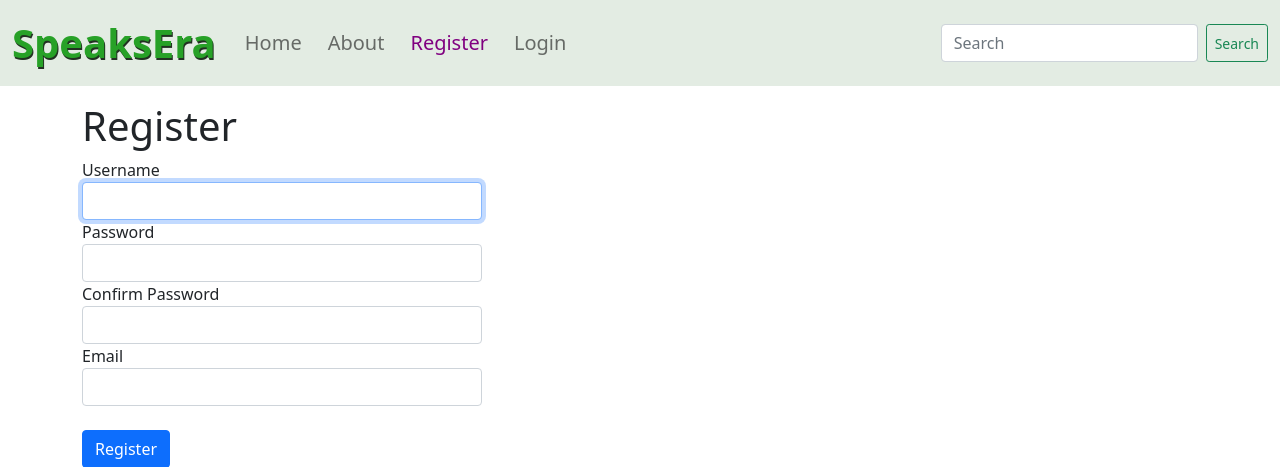
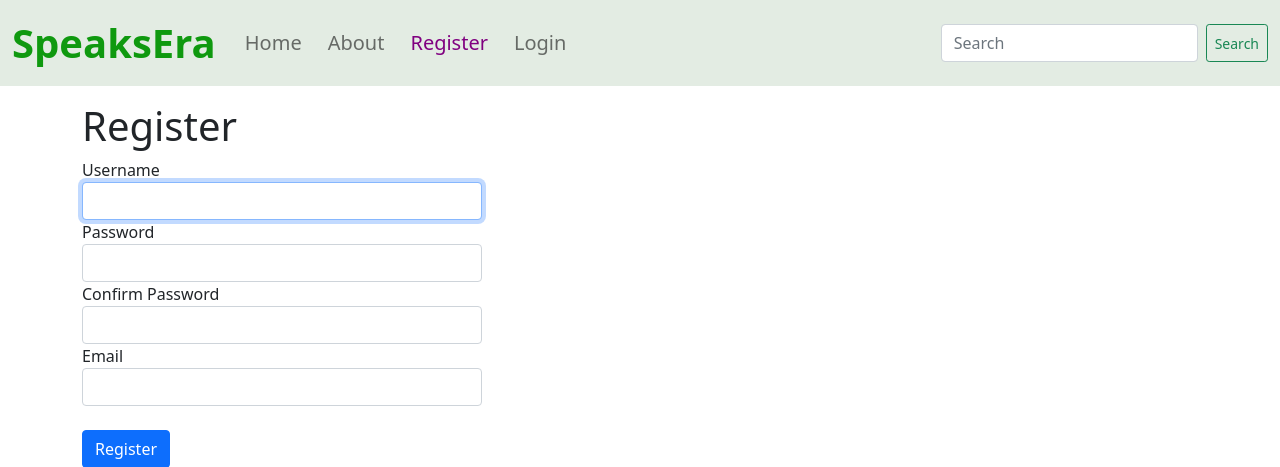
Before and after one commit to Rohitkumar15697/Speaking_blog_postgres, a Django app: page /account/register/ in a window 1280 px wide. Shown: the top 467 px of the page. Run offline with Django 3.2, Linux system fonts and the light colour scheme; some libraries are stand-ins or nearby versions.

Commit message:
speaksera

```diff
--- a/templates/base.html
+++ b/templates/base.html
@@ -54,7 +54,7 @@
 
     <nav class="navbar navbar-expand-lg navbar-light headernav" >
   <div class="container-fluid">
-    <a class='navbar-brand fs-1 fw-bold' style="color:rgb(39, 161, 39);text-shadow:1px 2px rgb(34, 49, 34);" href={{home}}>SpeaksEra</a>
+    <a class='navbar-brand fs-1 fw-bold' style="color:rgb(15, 153, 15);" href={{home}}>SpeaksEra</a>
     <button class="navbar-toggler" type="button" data-bs-toggle="collapse" data-bs-target="#navbarNav"  >
       <span class="navbar-toggler-icon"></span>
     </button>
```
